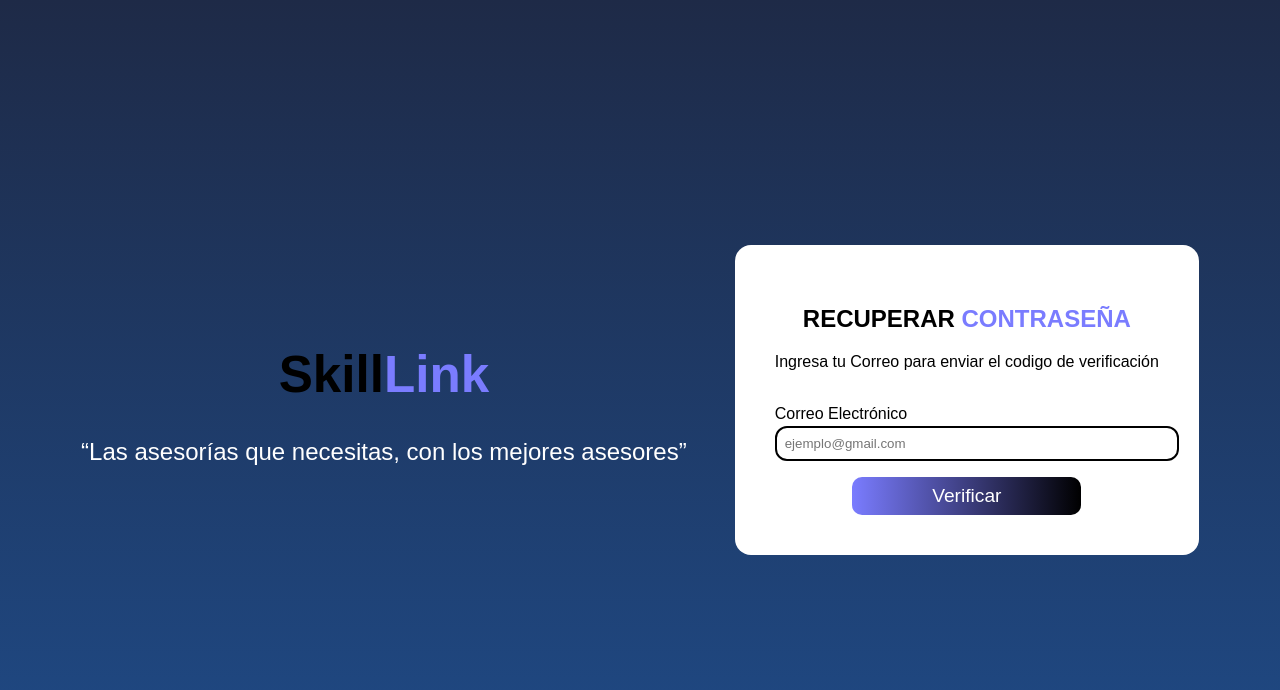
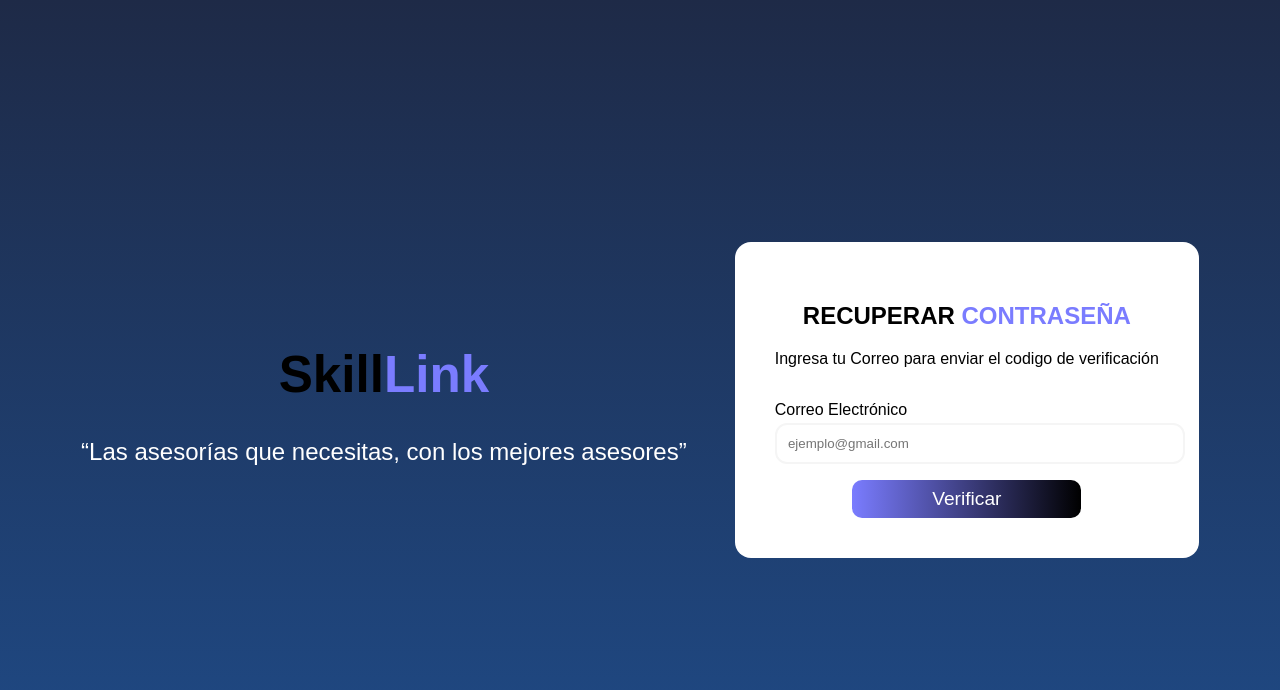
Before and after one commit to Lehonel/Arqui-web, an Angular app: page /recuperar in a window 1280 px wide. Shown: the top 690 px of the page. Built offline with nearby package versions, Linux system fonts and the light colour scheme.

Commit message:
ultimo retoque

```diff
--- a/src/app/recuperar/recuperar.css
+++ b/src/app/recuperar/recuperar.css
@@ -35,8 +35,8 @@ input{
   width: 100%;
   margin-top: 0.2rem;
   border-radius: 12px;
-  border: black 2px solid;
-  padding: 0.5rem;
+  border: whitesmoke 2px solid;
+  padding: 0.7rem;
 }
 
 .link{
```
